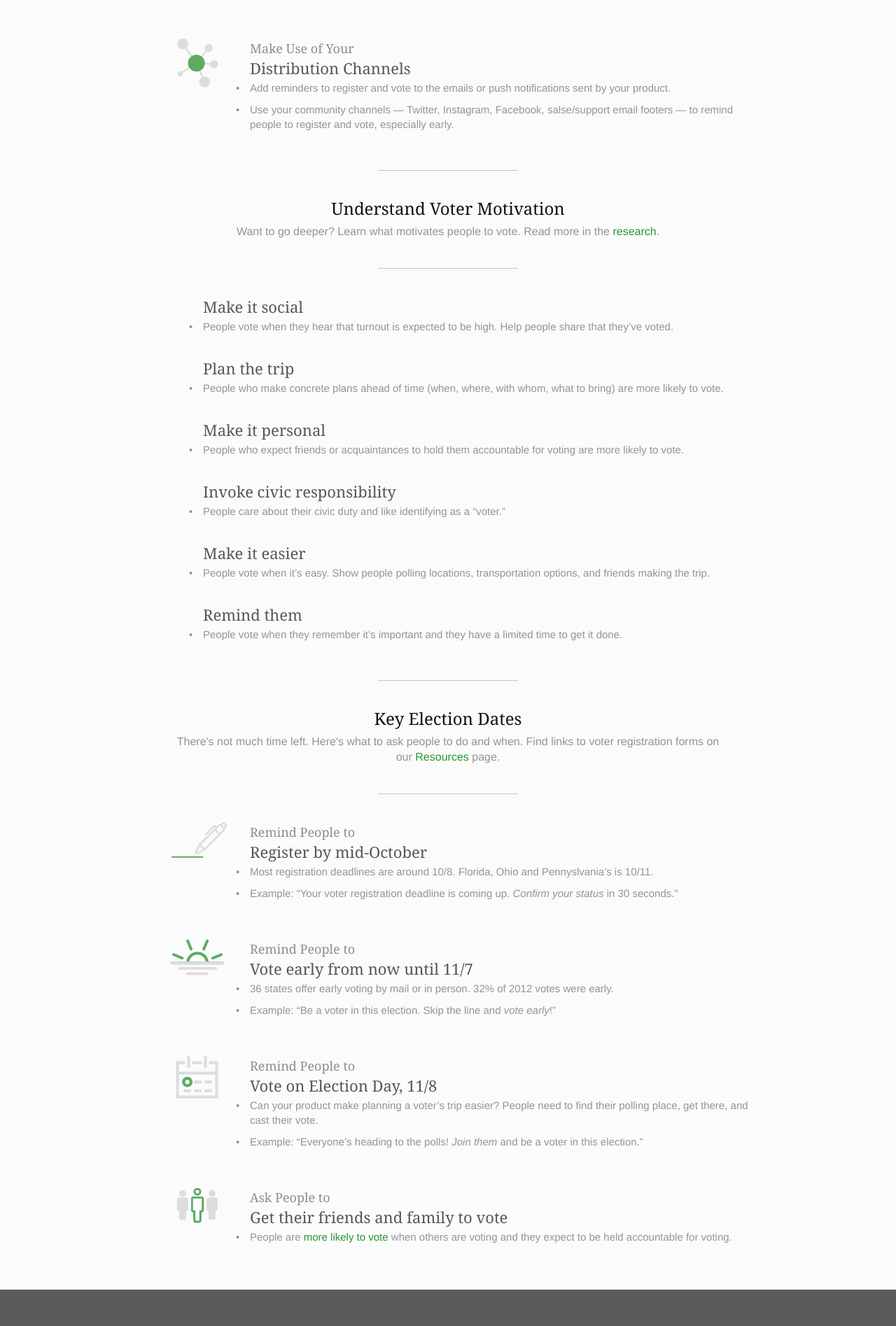
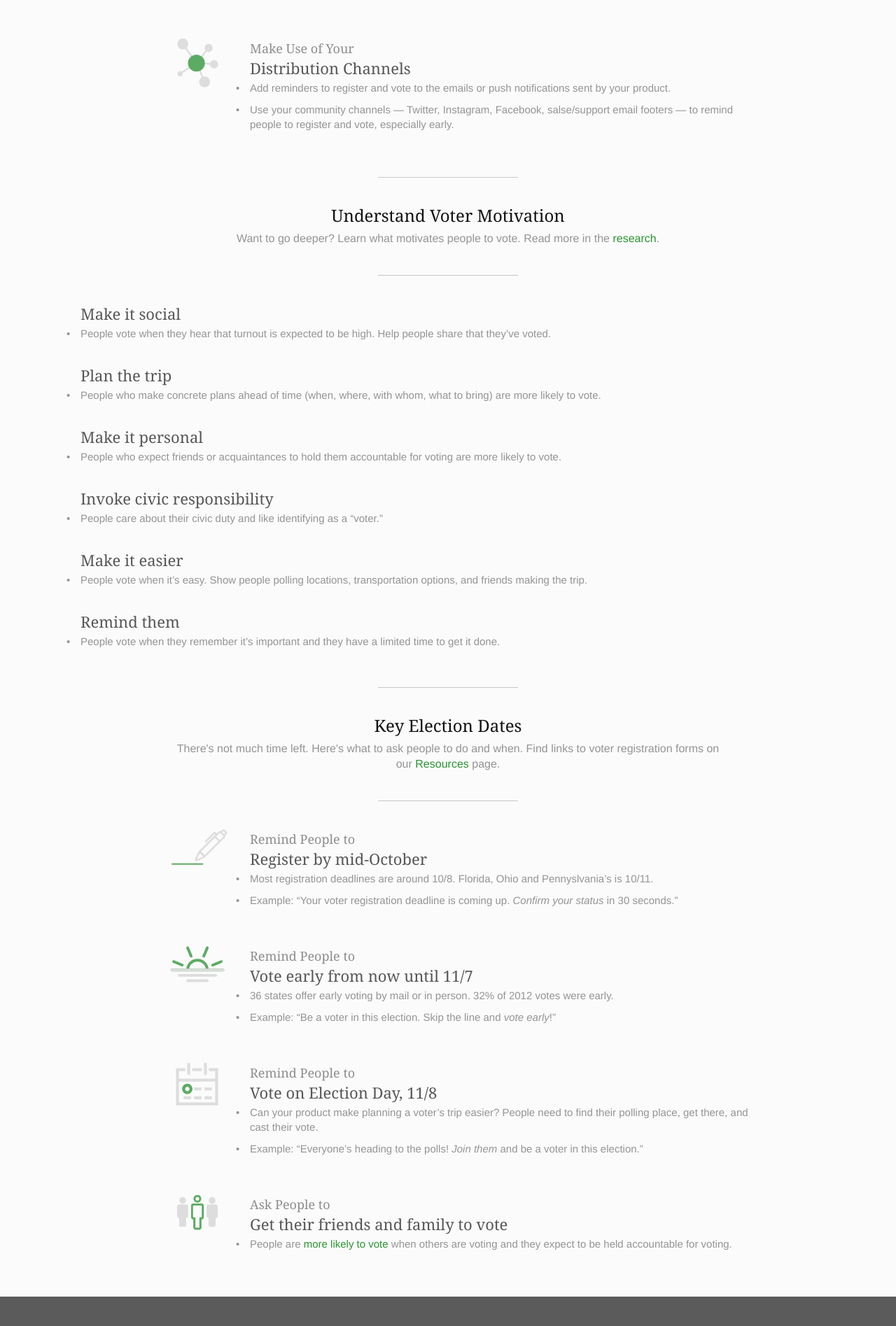
Before and after one commit to techthevote/techthevote.github.io, a Jekyll site: the page built from playbook.md, in a window 1280 px wide. Shown: the part 1113-3008 px from the top of the page at 70% size. Built offline with Jekyll 4.4.1, drawn with Linux system fonts in a browser that asks for light colours; nearby versions of some CDN libraries; comment, search, counter and statistics services are not loaded.

Commit message:
playbook cleanup/mobile support

```diff
--- a/_sass/_playbook.scss
+++ b/_sass/_playbook.scss
@@ -1,7 +1,11 @@
+.playbook-items {
+  max-width: 900px;
+  margin: 0 auto;
+}
+
 .playbook-item {
   display: table;
-  margin: 0 auto;
-  width: 900px;
+  width: 100%;
   margin-top: 40px;
 
   @include media-query($on-palm) {
--- a/playbook.md
+++ b/playbook.md
@@ -40,6 +40,8 @@
 
 ---
 
+<div class="playbook-items" markdown="1">
+
 <div class="playbook-item" markdown="1">
 <div class="playbook-image register" markdown="1">
 ![Ask Friends and Family]({{site.baseurl}}/assets/images/register.svg)
@@ -81,6 +83,8 @@
 * Add reminders to register and vote to the emails or push notifications sent by your product.
 * Use your community channels — Twitter, Instagram, Facebook, salse/support email footers — to remind people to register and vote, especially early.
 </div>
+</div>
+
 </div>
 
 ---
@@ -143,6 +147,8 @@
 
 ---
 
+<div class="playbook-items" markdown="1">
+
 <div class="playbook-item" markdown="1">
 <div class="playbook-image register" markdown="1">
 ![Ask Friends and Family]({{site.baseurl}}/assets/images/register.svg)
@@ -197,6 +203,7 @@
 * People are <a target="_blank" href="https://www.gsb.stanford.edu/insights/research-backed-ways-get-out-vote">more likely to vote</a> when others are voting and they expect to be held accountable for voting.
 </div>
 </div>
+</div>
 <!-- End Election Milestones Section -->
 
 <!-- <div class="playbook-title-description one-off">You can find free reminder banners, profile pic filters, sample reminder copy, and everything else in Resources.</div> -->
```
